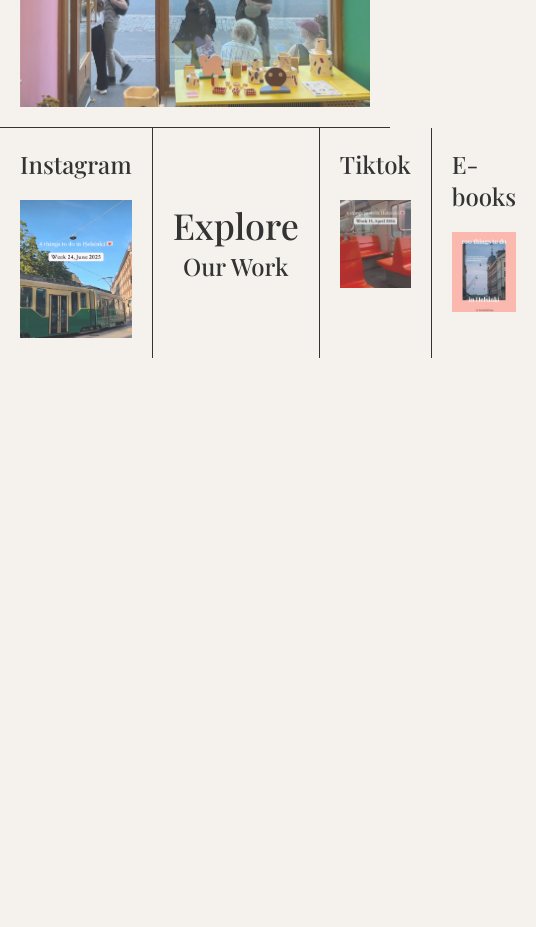
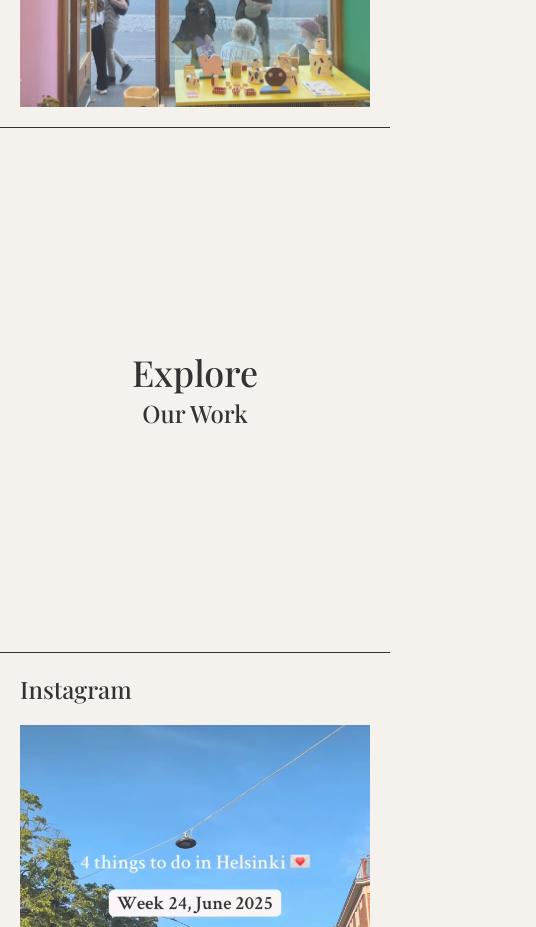
Before and after one commit to anniinankaa/helsinkithings, a React (Vite) app: page /about in a window 390 px wide. Shown: the part 3000-3927 px from the top of the page, 536 px wide, since content can reach past the window. Before the commit the page ends 3358 px from the top, so only its background shows below. Built offline with nearby package versions, Linux system fonts and the light colour scheme; a web font is replaced by a local one.

Commit message:
explore-osiosta responsiivinen

```diff
--- a/src/pages/About/AboutExplore.module.css
+++ b/src/pages/About/AboutExplore.module.css
@@ -2,16 +2,42 @@
   display: grid;
   grid-template-columns: repeat(4, 1fr);
   grid-template-rows: 1fr;
-  border-top: 1px solid var(--color-black);
 
   > div {
-    padding: var(--space-md);
+    padding: var(--space-sm);
+    border-top: 1px solid var(--color-black);
   }
 
   > div:not(:last-child) {
     border-right: 1px solid var(--color-black);
   }
 
+  @media (max-width: 768px) {
+    grid-template-columns: repeat(2, 1fr);
+    grid-template-rows: repeat(2, 1fr);
+
+    > div:nth-child(odd) {
+      border-right: 1px solid var(--color-black);
+    }
+
+    > div:nth-child(even) {
+      border-right: none;
+    }
+
+  }
+
+  @media (max-width: 425px) {
+    grid-template-columns: 1fr;
+    grid-template-rows: repeat(4, 1fr);
+    > .headerContainer {
+      order: -1;
+    }
+
+    > div {
+      border-right: none !important;
+      border-top: 1px solid var(--color-black);
+    }
+  }
 }
 
 .headerContainer {
```
